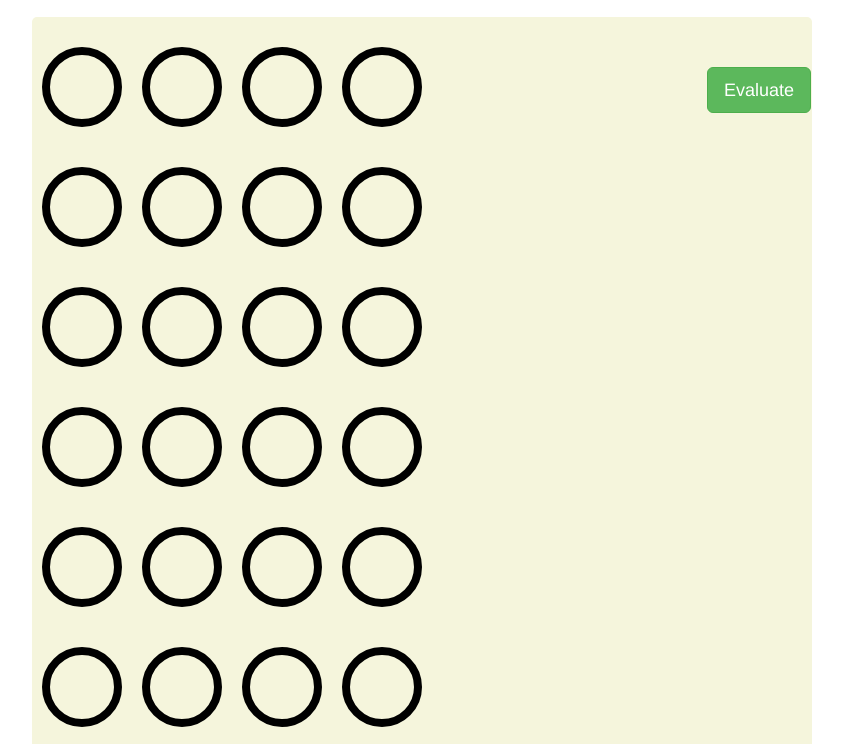
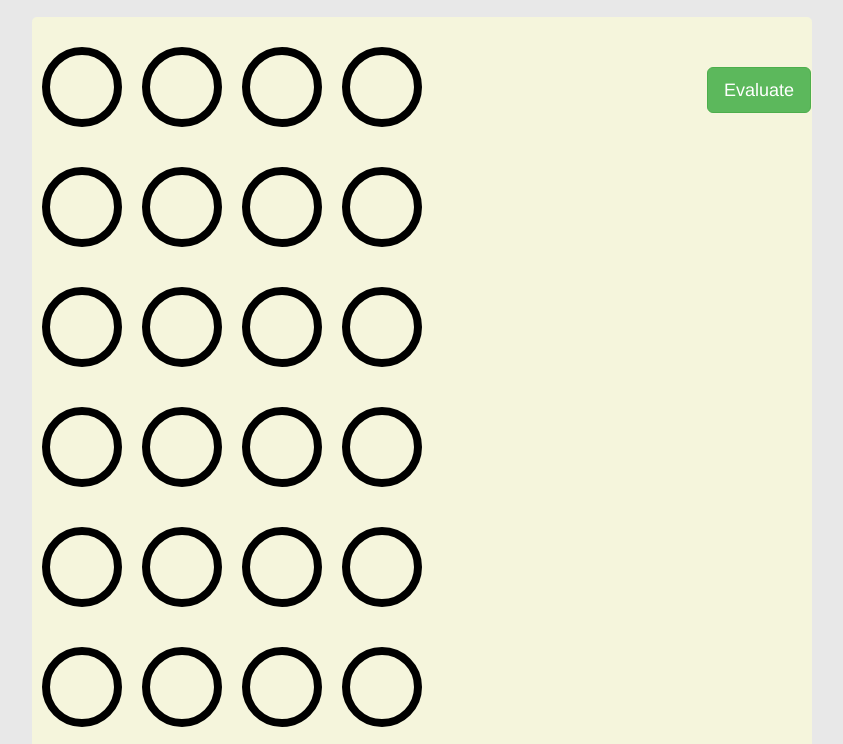
Before and after one commit to devpointlabs/mastermind, a plain HTML site: page index.html in a window 1280 px wide. Shown: the part 123-867 px from the top of the page, without its empty margins (218-1061 px from the left). Drawn offline with nearby package versions, Linux system fonts and the light colour scheme.

Commit message:
adjusts stylesheet order

```diff
--- a/index.html
+++ b/index.html
@@ -2,8 +2,8 @@
 <head>
 	<meta charset="UTF-8">
 	<title>Mastermind</title>
+	<link rel="stylesheet" href="https://maxcdn.bootstrapcdn.com/bootstrap/3.3.5/css/bootstrap.min.css">
 	<link rel="stylesheet" href="main.css">
-	<link rel="stylesheet" href="https://maxcdn.bootstrapcdn.com/bootstrap/3.3.5/css/bootstrap.min.css">
 	<script src="https://ajax.googleapis.com/ajax/libs/angularjs/1.3.15/angular.min.js"></script>
 </head>
 <body>
--- a/main.css
+++ b/main.css
@@ -1,3 +1,7 @@
+body {
+	background-color: #E8E8E8;
+}
+
 #game-board {
 	padding: 10px 0;
 	height: 1450px;
```
